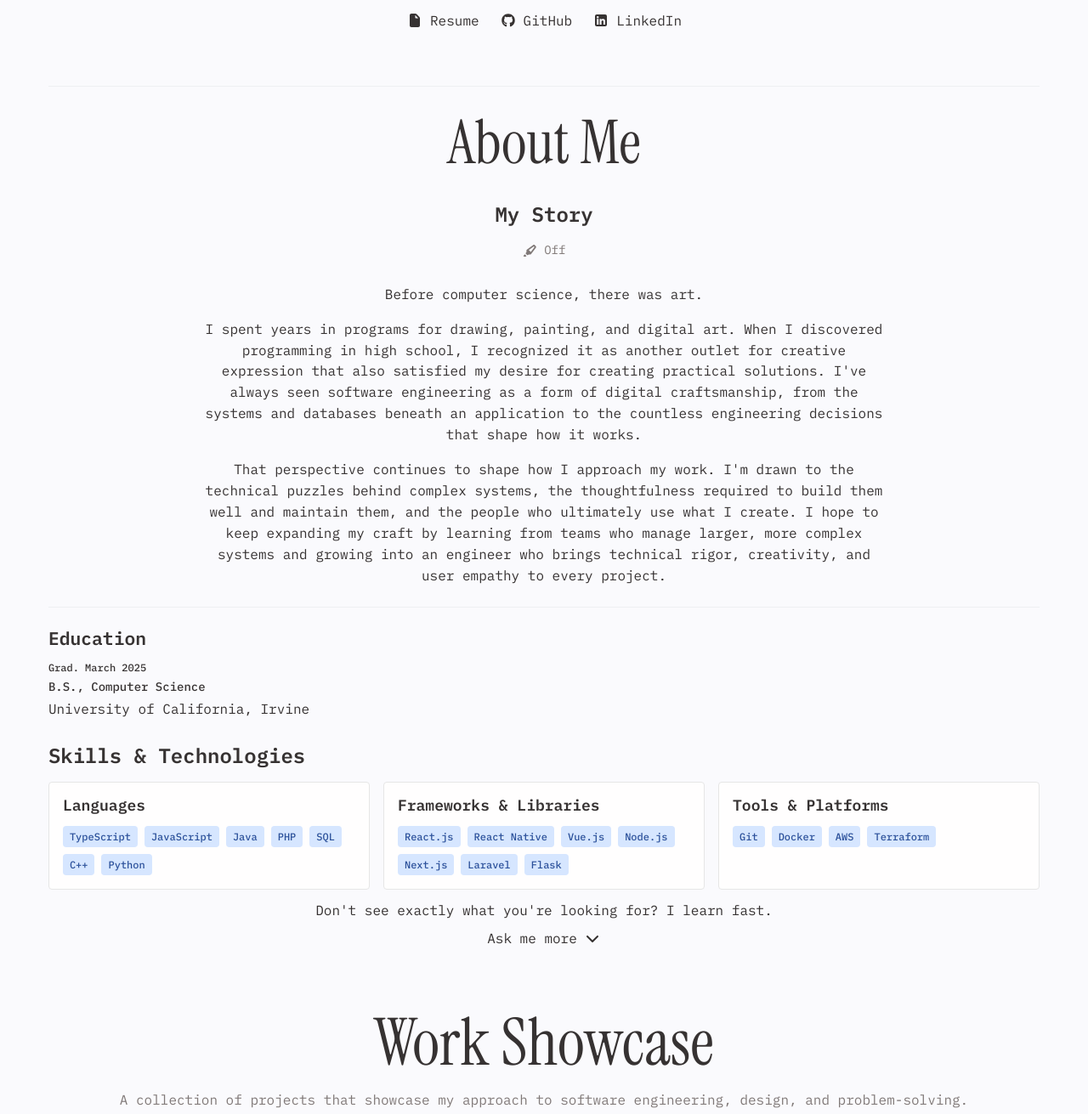
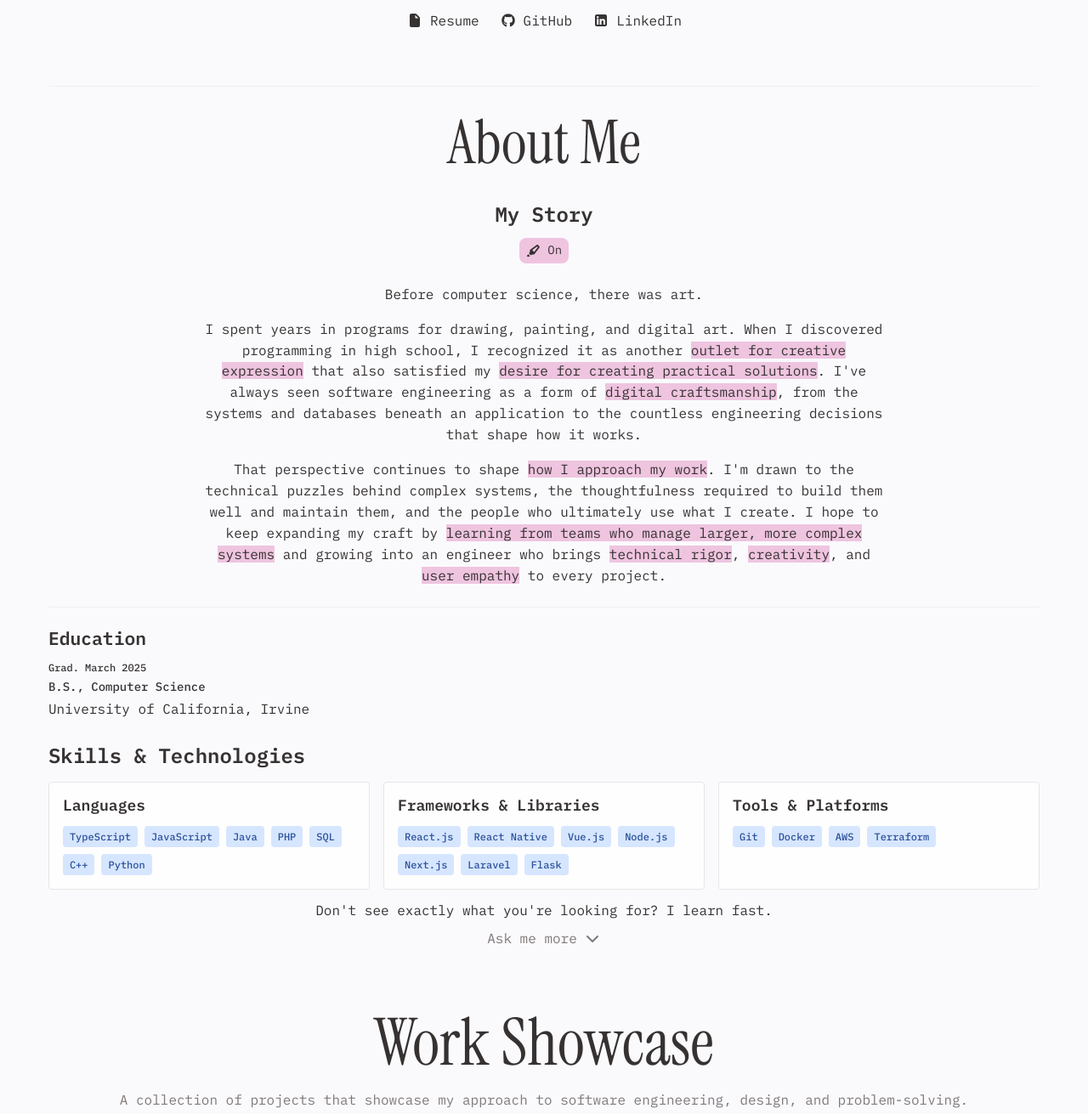
Before and after one commit to CrystalChiu/portfolio, a React (Vite) app: page / in a window 1280 px wide. Shown: the part 730-2041 px from the top of the page at 85% size. Built offline with nearby package versions, Linux system fonts and the light colour scheme.

Commit message:
small adjustments

```diff
--- a/src/components/sections/home/About/About.module.css
+++ b/src/components/sections/home/About/About.module.css
@@ -135,7 +135,7 @@
 }
 
 .about__skills-contact {
-    color: inherit;
+    color: var(--color-text-secondary);
     transition: color 150ms ease;
 }
 
--- a/src/components/sections/home/About/About.tsx
+++ b/src/components/sections/home/About/About.tsx
@@ -50,7 +50,7 @@ function renderBioParagraph(paragraph: string, areHighlightsEnabled: boolean) {
 
 
 export default function About() {
-    const [areHighlightsEnabled, setAreHighlightsEnabled] = useState(false);
+    const [areHighlightsEnabled, setAreHighlightsEnabled] = useState(true);
 
     const scrollToContact = () => {
         document
```
